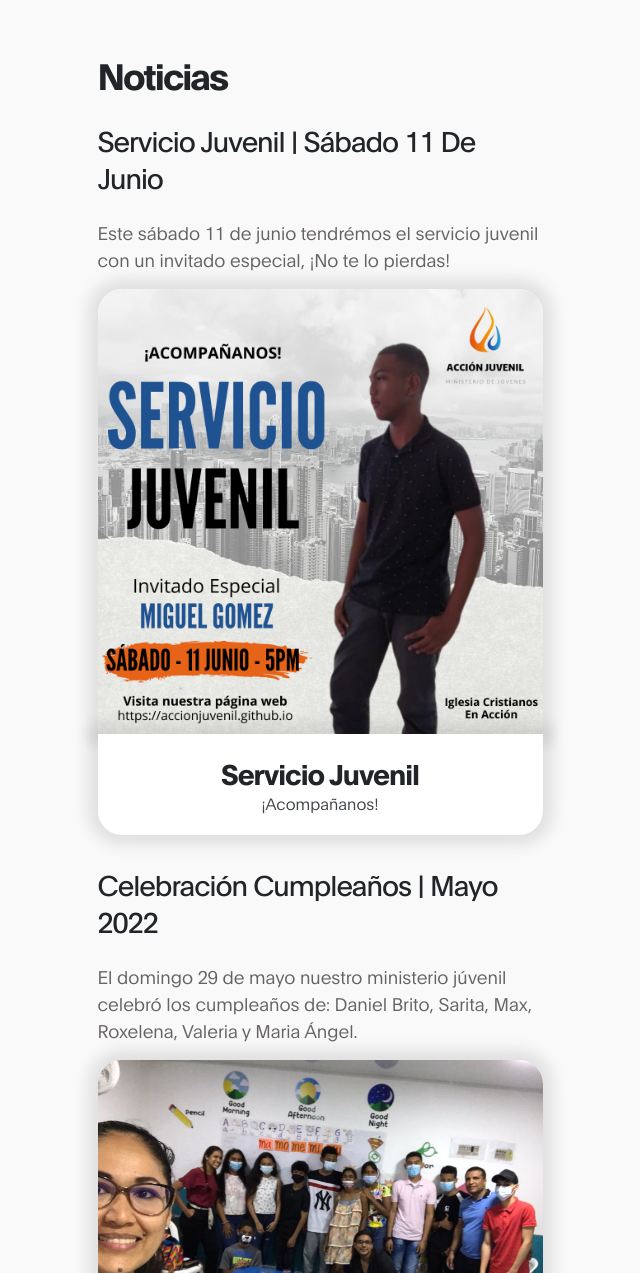
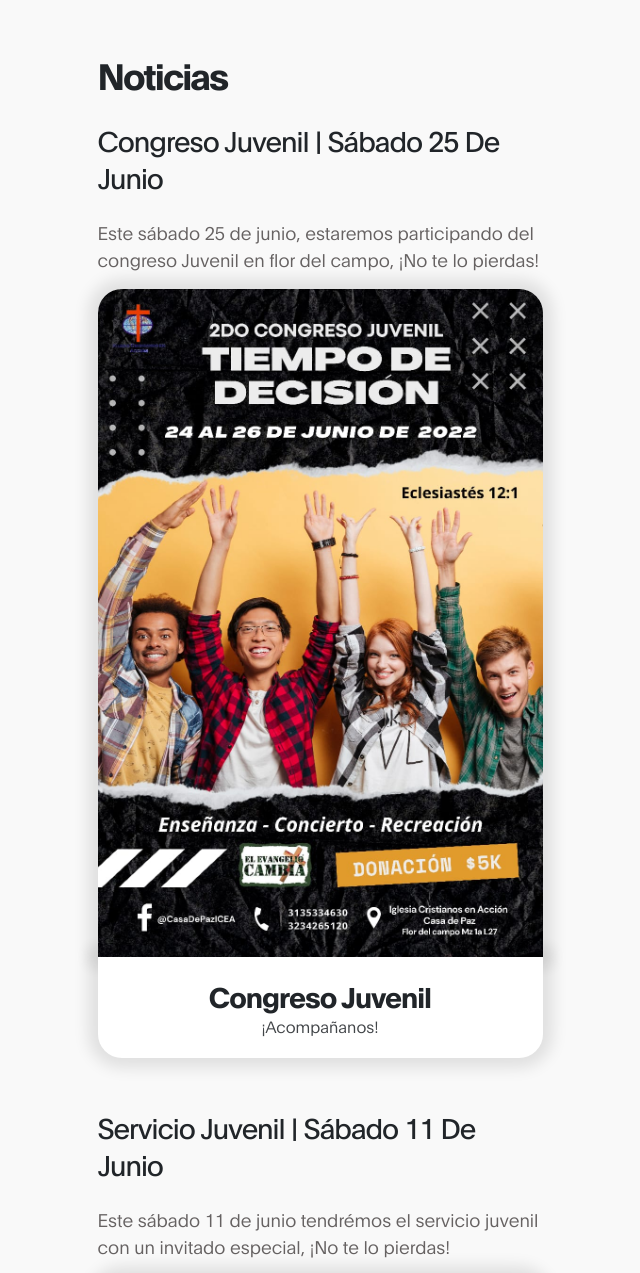
Before and after one commit to accionjuvenil/accionjuvenil.github.io, a plain HTML site: page noticias.html in a window 1280 px wide. Shown: the part 860-2133 px from the top of the page, without its empty margins (320-960 px from the left). Drawn offline with Linux system fonts and the light colour scheme.

Commit message:
Versión 1.5.3 - Acción Juvenil®

```diff
--- a/noticias.html
+++ b/noticias.html
@@ -107,7 +107,21 @@ https://accionjuvenil.github.io/
                      <div class="mt-lg-5 mb-lg-0 mb-4 col-lg-5 col-md-10 mx-auto col-12">
                          <h2 class="mb-4" data-aos="fade-up" data-aos-delay="300">Noticias</h2>
 
-                         <h3 style="font-weight: 400;" class="mb-4" data-aos="fade-up" data-aos-delay="300">Servicio Juvenil | Sábado 11 De Junio</h3>
+                         <h3 style="font-weight: 400;" class="mb-4" data-aos="fade-up" data-aos-delay="300">Congreso Juvenil | Sábado 25 De Junio</h3>
+
+                         <p data-aos="fade-up" data-aos-delay="400">Este sábado 25 de junio, estaremos participando del congreso Juvenil en flor del campo, ¡No te lo pierdas!</p>
+
+                         <div data-aos="fade-up" data-aos-delay="700">
+                            <div class="team-thumb">
+                                <img src="images/WhatsApp Image 2022-06-17 at 11.59.14 AM.jpeg" class="img-fluid" alt="Foto">
+                                <div class="team-info d-flex flex-column">
+
+                                   <h3>Congreso Juvenil</h3>
+                                   <span>¡Acompañanos!</span>
+                            </div>
+                         </div>
+
+                         <h3 style="font-weight: 400; margin-top: 50px;" class="mb-4" data-aos="fade-up" data-aos-delay="300">Servicio Juvenil | Sábado 11 De Junio</h3>
 
                          <p data-aos="fade-up" data-aos-delay="400">Este sábado 11 de junio tendrémos el servicio juvenil con un invitado especial, ¡No te lo pierdas!</p>
 
@@ -121,7 +135,7 @@ https://accionjuvenil.github.io/
                             </div>
                          </div>
 
-                         <div style="margin-top: 30px;" data-aos="fade-up" data-aos-delay="700">
+                         <div style="margin-top: 50px;" data-aos="fade-up" data-aos-delay="700">
                          <h3 style="font-weight: 400;" class="mb-4" data-aos="fade-up" data-aos-delay="300">Celebración Cumpleaños | Mayo 2022</h3>
 
                          <p data-aos="fade-up" data-aos-delay="500">El domingo 29 de mayo nuestro ministerio júvenil celebró los cumpleaños de: Daniel Brito, Sarita, Max, Roxelena, Valeria y Maria Ángel.</p>
```
Also changed, not shown: index.html (+2 -2 lines), images/WhatsApp Image 2022-06-17 at 11.59.14 AM.jpeg (added), 1 other file.
